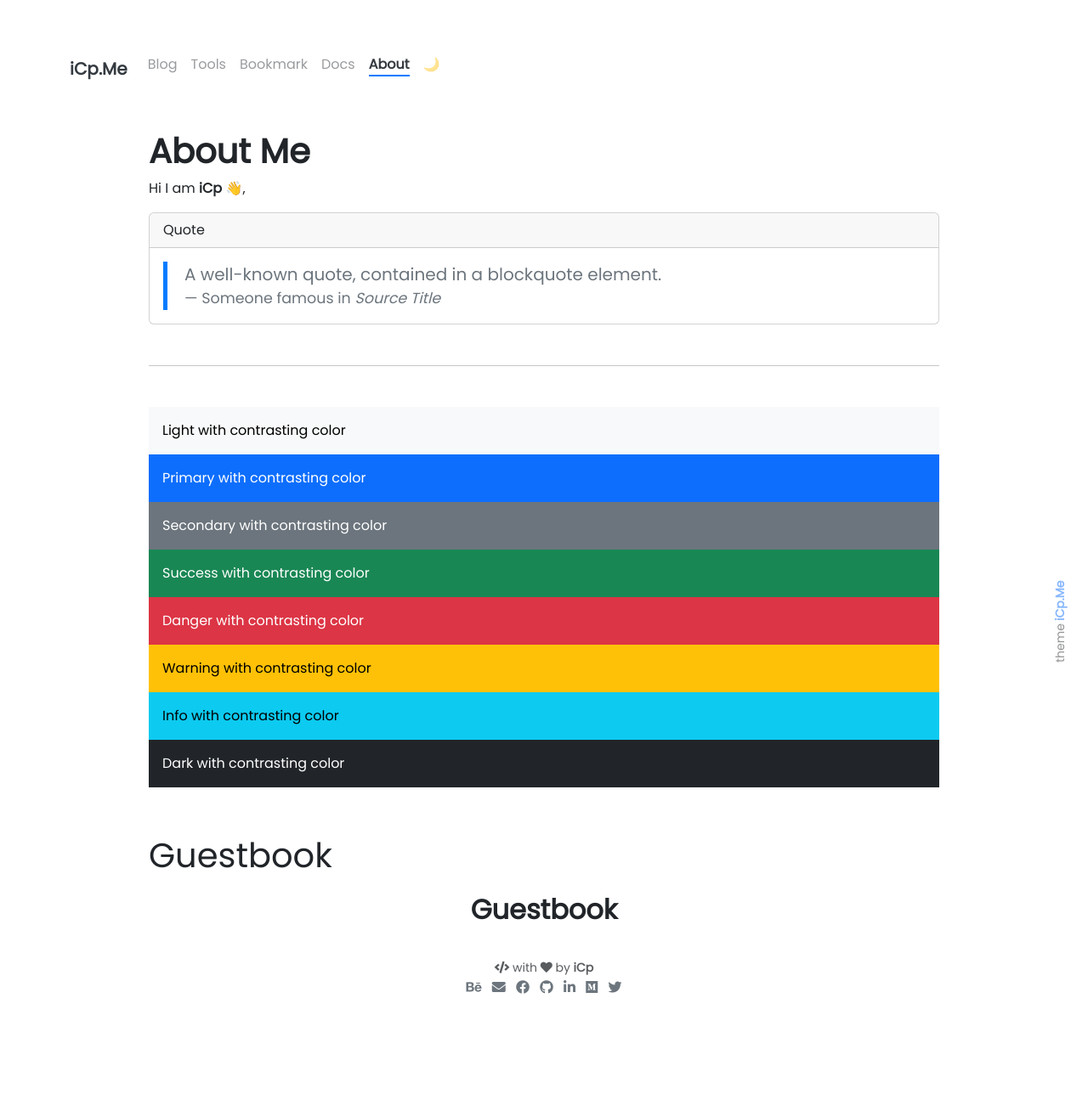
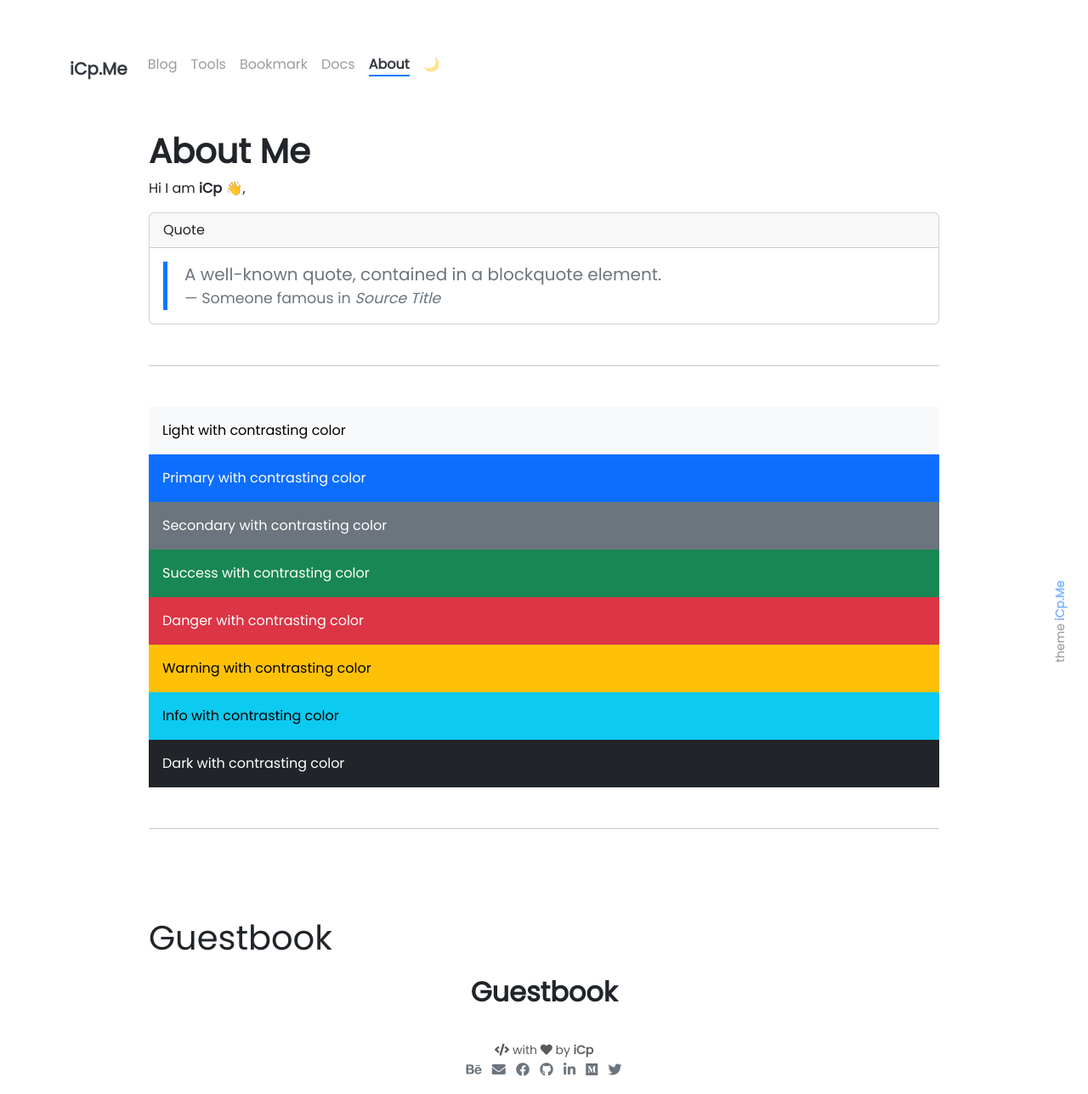
Before and after one commit to WorkSpacesPro/icp, a Jekyll site: the page built from pages/about.md, in a window 1280 px wide. Shown: the whole page at 85% size. Built offline with Jekyll 4.4.1, drawn with Linux system fonts in a browser that asks for light colours; emoji names are drawn with the system emoji font; comment, search, counter and statistics services are not loaded; before the commit the page ends 1191 px from its top, so only the background shows below that.

Commit message:
Update about.md

```diff
--- a/pages/about.md
+++ b/pages/about.md
@@ -29,7 +29,7 @@ Hi I am **{{ site.author.name }}** :wave:,<br>
 <div class="text-bg-warning p-3">Warning with contrasting color</div>
 <div class="text-bg-info p-3">Info with contrasting color</div>
 <div class="text-bg-dark p-3">Dark with contrasting color</div>
-
+<hr class="my-5">
 <div class="row">
 {% include about/guestbook.html %}
 </div>
```
